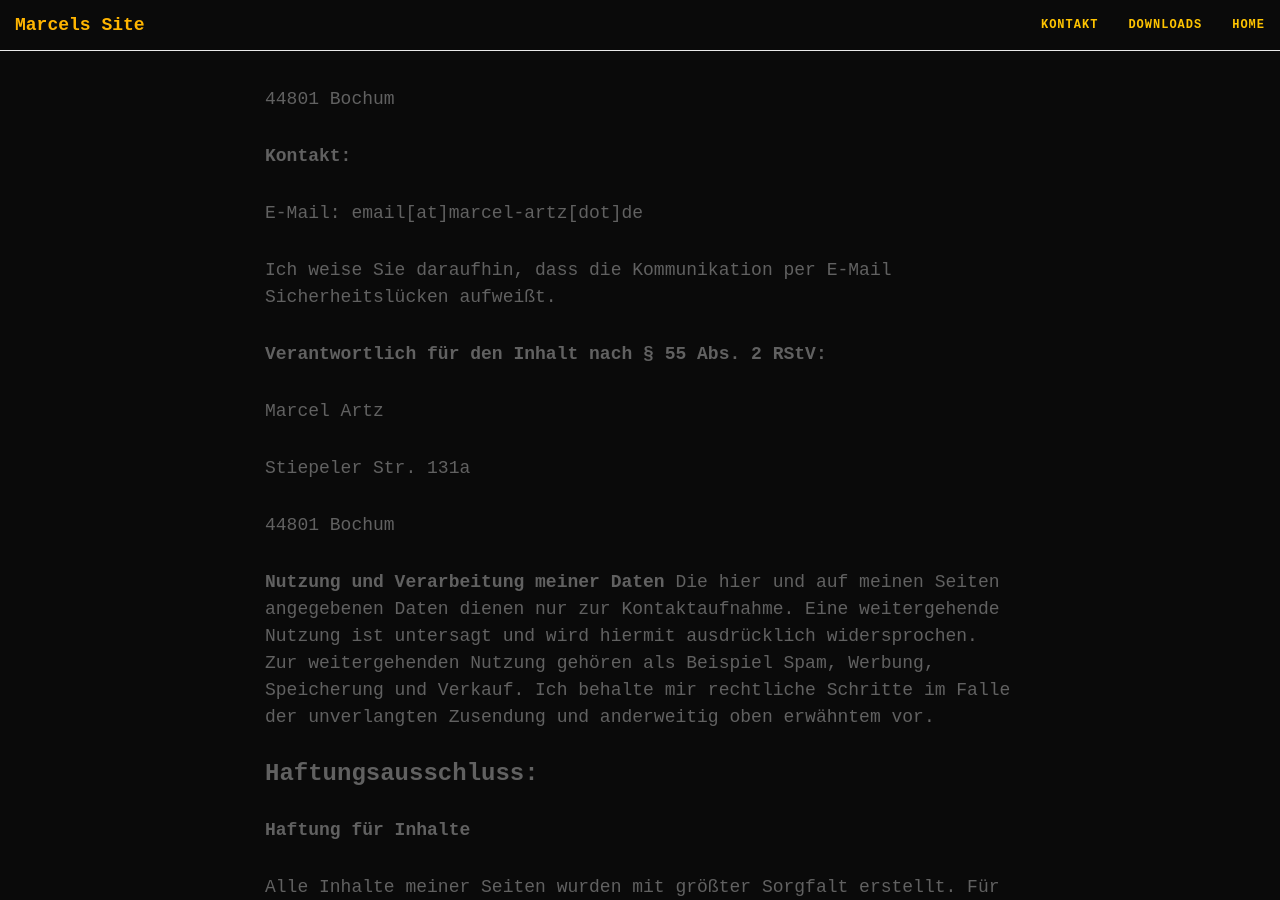
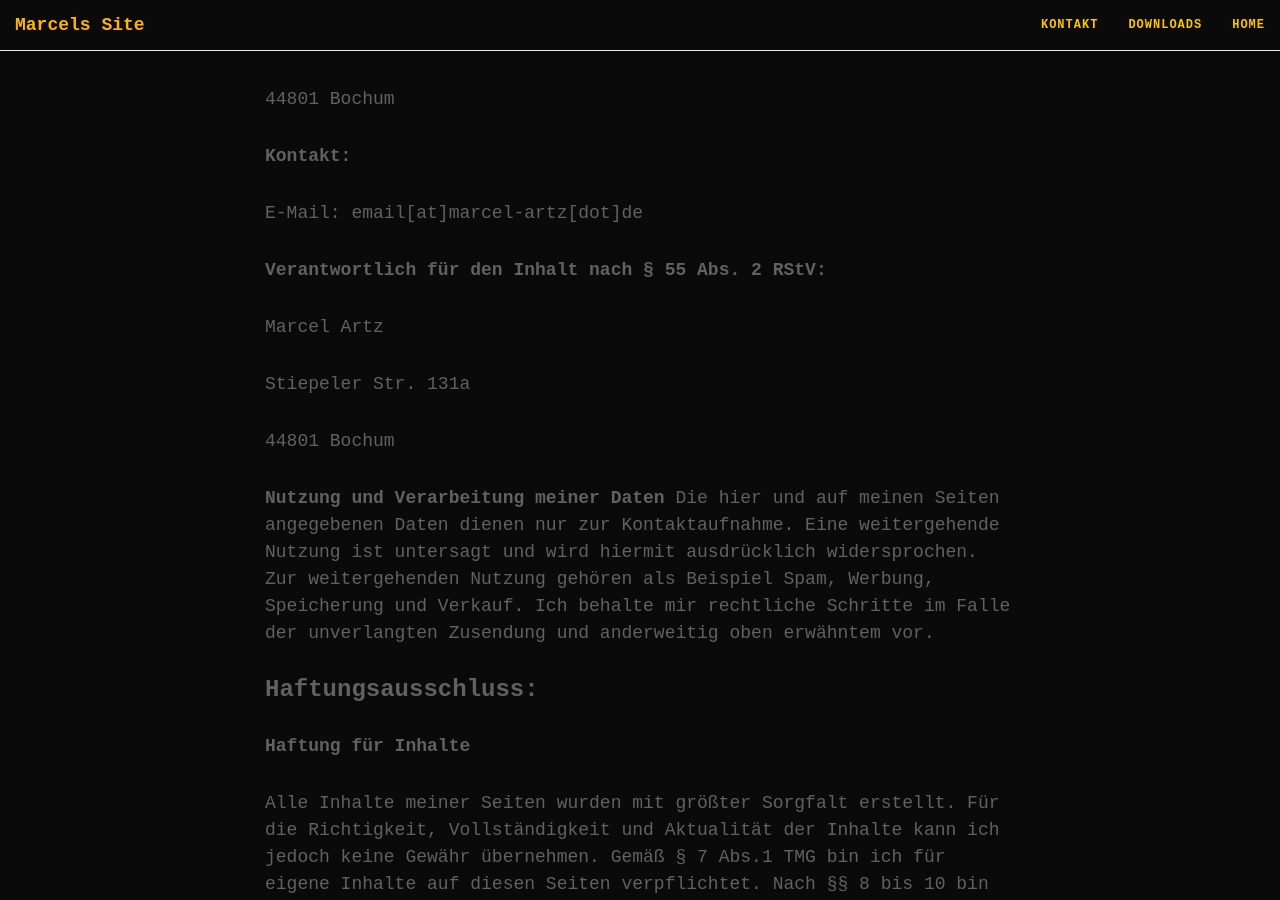
Before and after one commit to ma744/ma744.github.io, a Jekyll site: the page built from impress.md, in a window 1280 px wide and 900 px high, scrolled down 390 px. Built offline with Jekyll 4.4.1, drawn with Linux system fonts in a browser that asks for light colours; nearby versions of some CDN libraries.

Commit message:
removes unnecessary text

```diff
--- a/impress.md
+++ b/impress.md
@@ -16,8 +16,6 @@ title: Impressum
 **Kontakt:**
 
 E-Mail: <span class="bot">ed[tod]ztra-lecram[ta]liame</span>
-
-Ich weise Sie daraufhin, dass die Kommunikation per E-Mail Sicherheitslücken aufweißt.
 
 
 
```
